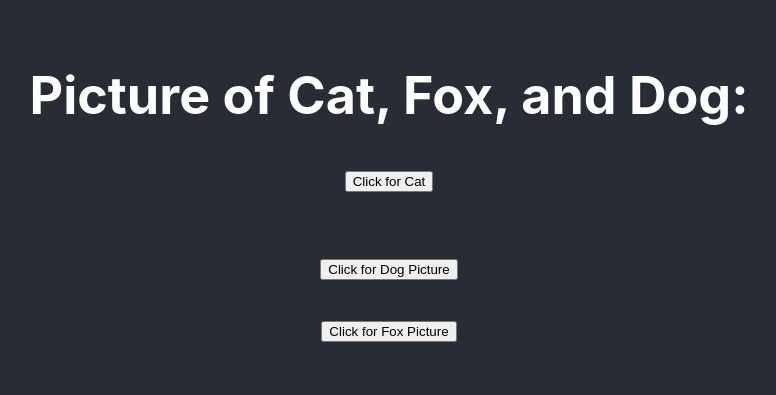
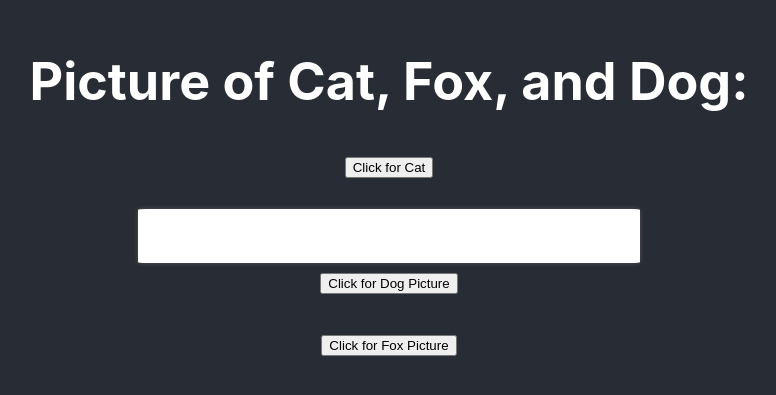
Before and after one commit to ARGunawan/Animal-Fact-Fetching-Page, a React (Create React App) app: page / in a window 1280 px wide. Shown: the part 199-594 px from the top of the page, without its empty margins (251-1027 px from the left). Built offline with nearby package versions, Linux system fonts and the light colour scheme.

Commit message:
added styling

```diff
--- a/src/App.css
+++ b/src/App.css
@@ -28,6 +28,29 @@
   color: #61dafb;
 }
 
+#catStuff{
+  margin: 0 auto;
+  text-align: center;
+  display: flex;
+  justify-content: center;
+  align-items: center;
+  width: 500px;
+
+  background: #fff;
+  border-radius: 2%;
+  border-style: solid;
+  border-width: thin;
+  box-shadow: 0 0 5px #555;
+}
+
+p{
+  color: black;
+}
+img{
+  margin: 10px;
+  height: 300px;
+}
+
 @keyframes App-logo-spin {
   from {
     transform: rotate(0deg);
--- a/src/components/Gather.js
+++ b/src/components/Gather.js
@@ -48,8 +48,12 @@ class GetRandom extends Component {
           Click for Cat
         </button>
         <br />
-        <p>{this.state.randomFact}</p>
-        <img src={this.state.randomPicture} />
+        <div >
+          <img src={this.state.randomPicture} />
+        </div>
+        <div id="catStuff">
+          <p>{this.state.randomFact}</p>
+        </div>
       </div>
     );
   }
```
